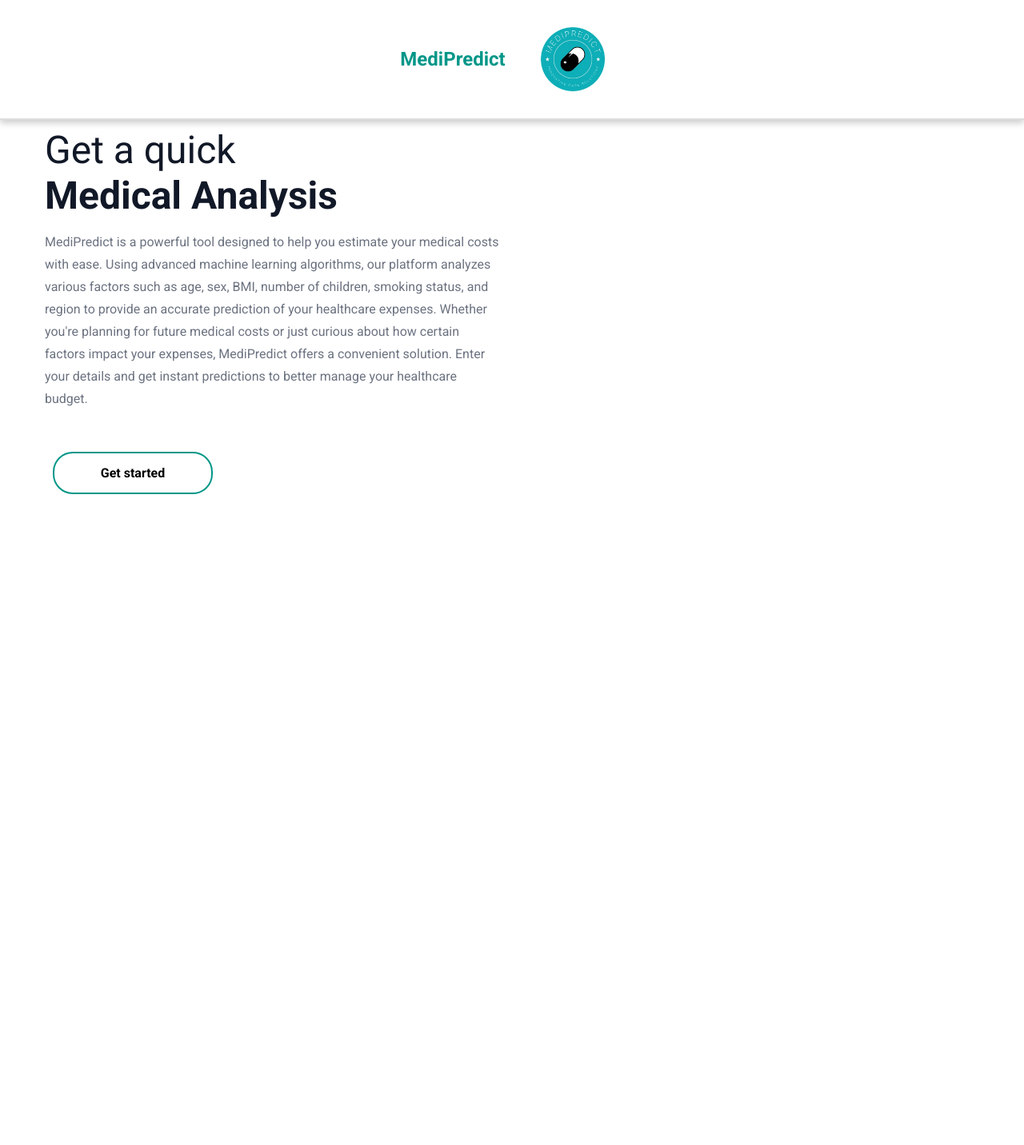
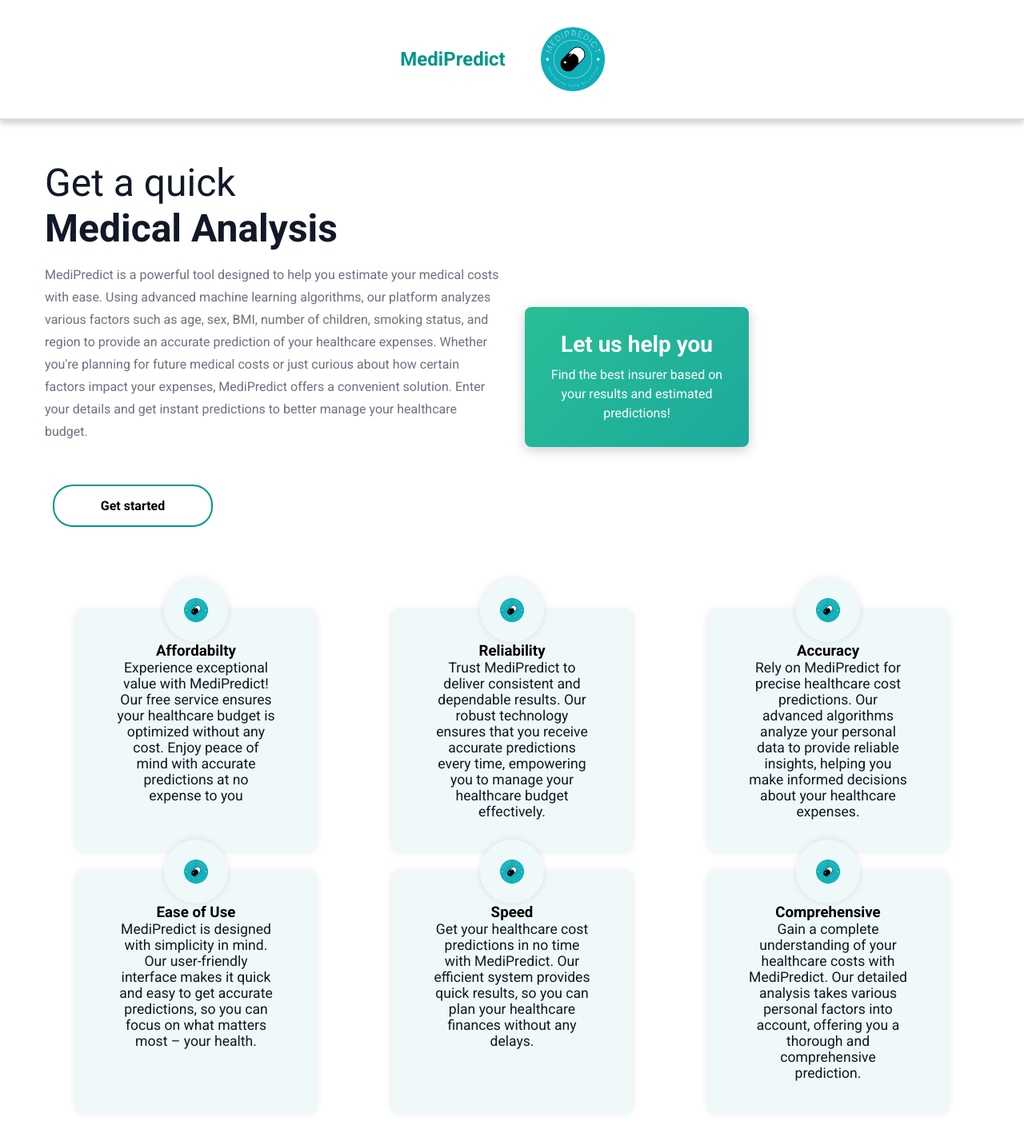
Before and after one commit to KeabetsweMotloung/MediPredict, a Flask app: page / in a window 1280 px wide. Shown: the whole page at 80% size. Before the commit the page ends 618 px from the top, so only its background shows below. Run offline with Flask 3, Linux system fonts and the light colour scheme; parts of the project's set-up code (start-up, migrations or seed data) failed here and were passed over.

Commit message:
made the home page more appealing

```diff
--- a/Server/static/Medi_predict.css
+++ b/Server/static/Medi_predict.css
@@ -18,6 +18,8 @@
 
 body{
     font-family: "Roboto", sans-serif;
+    overflow-y: auto;
+    padding-top: 200px;
 }
 
 .container{
@@ -71,6 +73,7 @@ nav {
 
 
 
+
 .header{
     padding: 0 1rem;
     flex: 1;
@@ -78,6 +81,9 @@ nav {
     grid-template-columns: repeat(2, 1fr);
     gap: 2rem;
     align-items: center;
+    animation: gradient 10s ease infinite;
+    /* background: linear-gradient(135deg, rgba(40, 191, 150, 0.8), rgba(25, 172, 134, 0.8)); */
+
 
 }
 .content h1{
@@ -97,12 +103,56 @@ nav {
     color: var(--text-light);
     line-height: 1.75rem;
 }
+
+.additional-service {
+    background: linear-gradient(135deg, #28bf96, #1ca99c); /* Gradient background */
+    color: #ffffff; /* White text for contrast */
+    padding: 30px 20px; /* Generous padding */
+    border-radius: 8px; /* Rounded corners */
+    width: 280px; /* Fixed width for consistency */
+    text-align: center; /* Centered text */
+    box-shadow: 0 4px 15px rgba(0, 0, 0, 0.2); /* Enhanced shadow for depth */
+    transition: transform 0.3s, box-shadow 0.3s; /* Smooth hover effect */
+}
+
+.additional-service:hover {
+    transform: translateY(-5px); /* Subtle hover lift effect */
+    box-shadow: 0 8px 20px rgba(0, 0, 0, 0.3); /* Stronger shadow on hover */
+}
+
+.additional-service h2 {
+    margin-bottom: 10px; /* Space between title and paragraph */
+    font-size: 1.75rem; /* Larger title size */
+    font-weight: 600; /* Medium weight for title */
+}
+
+.additional-service p {
+    font-size: 1rem; /* Consistent paragraph size */
+    line-height: 1.5; /* Good readability */
+}
+
+/* Media Query for Responsiveness */
+@media (max-width: 768px) {
+    .header {
+        flex-direction: column; /* Stack vertically on small screens */
+        align-items: flex-start; /* Align items to the left */
+        padding: 20px; /* Less padding for smaller screens */
+    }
+
+    .additional-service {
+        margin-top: 20px; /* Space above the additional service */
+        width: 100%; /* Full width on small screens */
+    }
+}
+
+
+
 .Get_started_button{
     display: inline-block;
     width: 200px;
     padding: 15px 0;
     text-align: center;
-    margin: 20px 10px;
+    margin: 20px 10px 80px;
     border-radius: 25px;
     font-weight: bold;
     border: 2px solid #009688;
@@ -135,3 +185,51 @@ nav {
 .Get_started_button:hover {
     color: white;
 }
+
+.cards-container {
+    display: flex;
+    justify-content: space-around;
+    flex-wrap: wrap;
+    gap: 25px;
+    padding: 20px 20px 40px;
+}
+
+.card {
+    background: #f0f9f9;
+    padding: 40px 50px 40px;
+    border-radius: 8px;
+    box-shadow: 0 0 10px rgba(0, 0, 0, 0.1);
+    width: 300px;
+    text-align: center;
+    position: relative;
+    transition: transform 0.3s ease;
+}
+
+.card:hover {
+    transform: translateY(-10px);
+}
+
+.card p {
+    color: var(--text-dark);
+    font-size: 1.1rem;
+}
+
+.card-image {
+    position: absolute;
+    top: -40px;
+    left: 50%;
+    transform: translateX(-50%);
+    width: 80px;
+    height: 80px;
+    background: #f0f9f9;
+    border-radius: 50%;
+    box-shadow: 0 0 10px rgba(0, 0, 0, 0.1);
+    display: flex;
+    justify-content: center;
+    align-items: center;
+}
+
+.card-image img {
+    width: 60%;
+    height: auto;
+}
--- a/Server/templates/MediPredict.html
+++ b/Server/templates/MediPredict.html
@@ -30,7 +30,68 @@
                 </p>
                 <a href="{{ url_for('predict_page') }}" class="Get_started_button"><span></span>Get started</a>
             </div>
+            <div class="additional-service">
+                <h2>Let us help you</h2>
+                <p>Find the best insurer based on your results and estimated predictions!</p>
+            </div>
         </header>
+
+
+        <div class="cards-container">
+            <div class="card">
+                <div class="card-image">
+                    <img src="{{ url_for('static', filename='assets/medi_predict_logo1.png') }}" alt="Medi_predict_logo">
+                </div>
+                <h3>Affordabilty</h3>
+                <p>Experience exceptional value with MediPredict! Our free service ensures your healthcare budget is optimized without any cost.
+                    Enjoy peace of mind with accurate predictions at no expense to you</p>
+            </div>
+            <div class="card">
+                <div class="card-image">
+                    <img src="{{ url_for('static', filename='assets/medi_predict_logo1.png') }}" alt="Medi_predict_logo">
+                </div>
+                <h3>Reliability</h3>
+                <p>Trust MediPredict to deliver consistent and dependable results.
+                    Our robust technology ensures that you receive accurate predictions every time, empowering you to manage your healthcare budget effectively.</p>
+            </div>
+
+            <div class="card">
+                <div class="card-image">
+                    <img src="{{ url_for('static', filename='assets/medi_predict_logo1.png') }}" alt="Medi_predict_logo">
+                </div>
+                <h3>Accuracy</h3>
+                <p>Rely on MediPredict for precise healthcare cost predictions.
+                    Our advanced algorithms analyze your personal data to provide reliable insights, helping you make informed decisions about your healthcare expenses.</p>
+            </div>
+
+            <div class="card">
+                <div class="card-image">
+                    <img src="{{ url_for('static', filename='assets/medi_predict_logo1.png') }}" alt="Medi_predict_logo">
+                </div>
+                <h3>Ease of Use</h3>
+                <p>MediPredict is designed with simplicity in mind. Our user-friendly interface makes it quick and easy to get accurate predictions,
+                    so you can focus on what matters most – your health.</p>
+            </div>
+
+            <div class="card">
+                <div class="card-image">
+                    <img src="{{ url_for('static', filename='assets/medi_predict_logo1.png') }}" alt="Medi_predict_logo">
+                </div>
+                <h3>Speed</h3>
+                <p>Get your healthcare cost predictions in no time with MediPredict.
+                    Our efficient system provides quick results, so you can plan your healthcare finances without any delays.</p>
+            </div>
+
+            <div class="card">
+                <div class="card-image">
+                    <img src="{{ url_for('static', filename='assets/medi_predict_logo1.png') }}" alt="Medi_predict_logo">
+                </div>
+                <h3>Comprehensive</h3>
+                <p>Gain a complete understanding of your healthcare costs with MediPredict.
+                Our detailed analysis takes various personal factors into account, offering you a thorough and comprehensive prediction.</p>
+            </div>
+        </div>
+
     </div>
 </body>
 </html>
```
